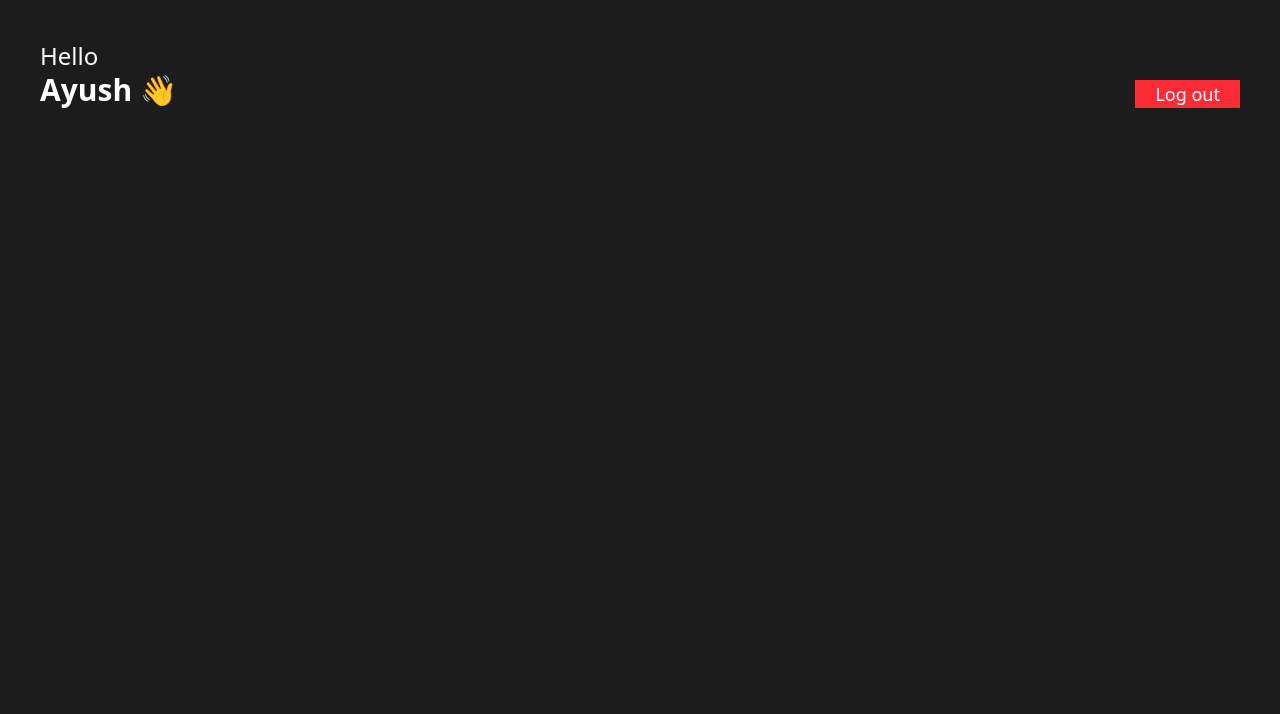
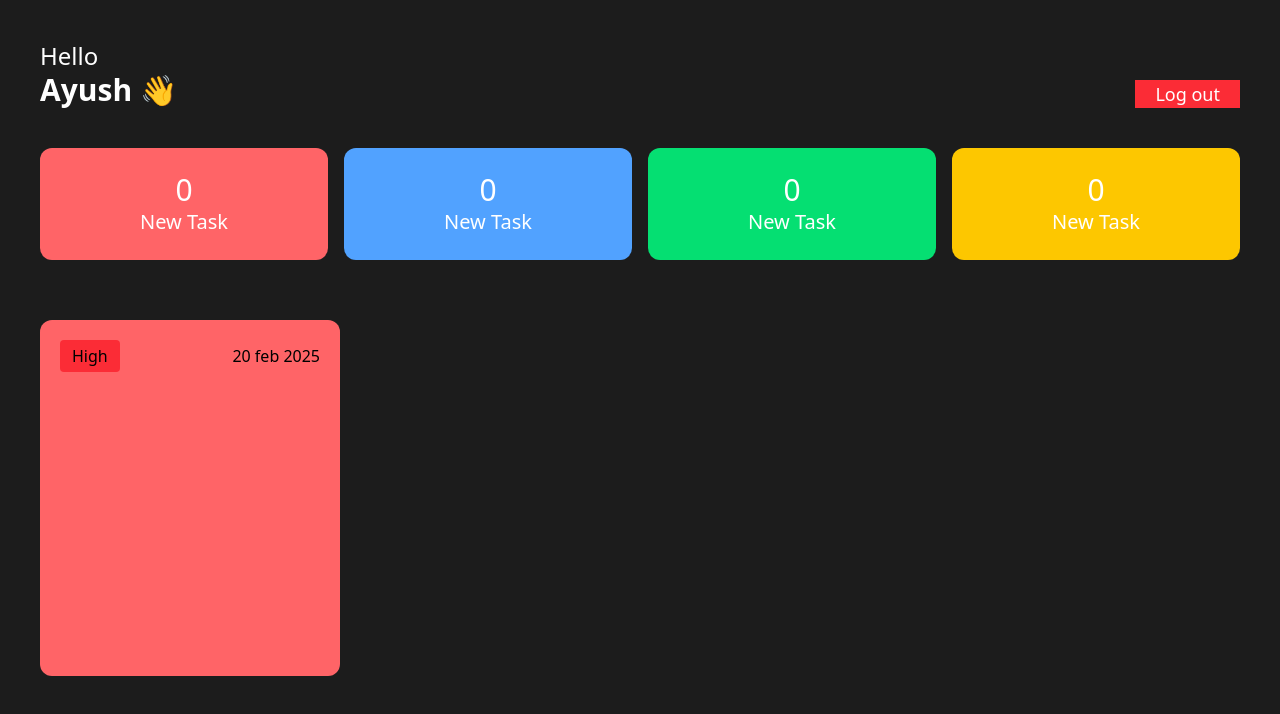
Before and after one commit to AyushPathak18/Employee-Management-System-Using-React, a React (Vite) app in the folder ems/: page / in a window 1280 px wide. Shown: the top 714 px of the page. Built offline with nearby package versions, Linux system fonts and the light colour scheme.

Commit message:
updating tasklist

```diff
--- a/ems/src/components/Dashboard/EmployeeDashboard.jsx
+++ b/ems/src/components/Dashboard/EmployeeDashboard.jsx
@@ -1,11 +1,15 @@
 import React from 'react';
 import Header from "../../other/Header.jsx";
+import TaskListNumbers from '../../other/TaskListNumbers.jsx';
+import TaskList from '../TaskList/TaskList.jsx';
 
 
 const EmployeeDashboard = () => {
     return (
         <div className='p-10 bg-[#1c1c1c] h-screen'>
             <Header />
+            <TaskListNumbers/>
+            <TaskList/>
         </div>
     );
 };
--- /dev/null
+++ b/ems/src/components/TaskList/TaskList.jsx
@@ -0,0 +1,18 @@
+import React from 'react';
+
+const TaskList = ({ tasks }) => {
+    return (
+        <div id="tasklist" className='h-[55%] overflow-x-auto w-full flex items-center justify-start gap-5 flex-nowrap py-5  mt-10'>
+            <div className='h-full flex-shrink-0 w-[300px] p-5 bg-red-400 rounded-xl'>
+                <div className='flex justify-between items-center'>
+                <h3 className='bg-red-500 px-3 py-1 rounded'>High</h3>
+                <h4>20 feb 2025</h4>
+                </div>
+            </div>
+
+
+        </div>
+    );
+};
+
+export default TaskList;
--- a/ems/src/index.css
+++ b/ems/src/index.css
@@ -1 +1,6 @@
 @import "tailwindcss";
+
+#tasklist::-webkit-scrollbar{
+  display: none;
+
+}
--- /dev/null
+++ b/ems/src/other/TaskListNumbers.jsx
@@ -0,0 +1,26 @@
+import React from 'react';
+
+function TaskListNumbers({ tasks }) {
+    return (
+        <div className='flex mt-10 justify-between screen gap-4'>
+            <div className='px-10 py-6 rounded-xl w-[45%] bg-red-400 text-white p-5 rounded-md flex flex-col justify-center items-center'>
+                <h2 className='text-3xl'>0</h2>
+                <h3 className='text-xl font-medium'>New Task</h3>
+            </div>
+            <div className='px-10 py-6 rounded-xl w-[45%] bg-blue-400 text-white p-5 rounded-md flex flex-col justify-center items-center'>
+                <h2 className='text-3xl'>0</h2>
+                <h3 className='text-xl font-medium'>New Task</h3>
+            </div>
+            <div className='px-10 py-6 rounded-xl w-[45%] bg-green-400 text-white p-5 rounded-md flex flex-col justify-center items-center'>
+                <h2 className='text-3xl'>0</h2>
+                <h3 className='text-xl font-medium'>New Task</h3>
+            </div>
+            <div className='px-10 py-6 rounded-xl w-[45%] bg-yellow-400 text-white p-5 rounded-md flex flex-col justify-center items-center'>
+                <h2 className='text-3xl'>0</h2>
+                <h3 className='text-xl font-medium'>New Task</h3>
+            </div>
+        </div>
+    );
+}
+
+export default TaskListNumbers;
```
